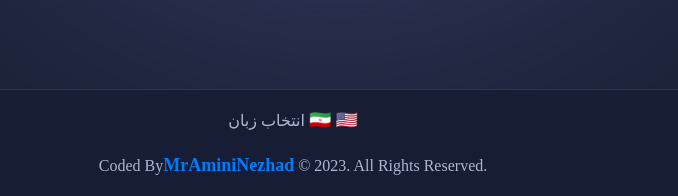
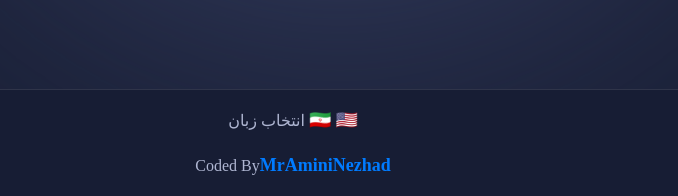
Before and after one commit to MrAminiNezhad/Raccoon, a PHP site: page /index.php in a window 1280 px wide. Shown: the part 806-1002 px from the top of the page, without its empty margins (347-1025 px from the left). Run offline with PHP 8.4, Linux system fonts and the light colour scheme; some web fonts are replaced.

Commit message:
Update index.php

```diff
--- a/index.php
+++ b/index.php
@@ -76,7 +76,7 @@ if ($selected_language == 'en') {
             <a href="?lang=fa">🇮🇷</a>
             <a href="?lang=en">🇺🇸</a>
            </p>
-            <p class="text-size-16 mb-0">Coded By<a href="https://github.com/MrAminiNezhad">MrAminiNezhad</a> © 2023. All Rights Reserved.</p>
+            <p class="text-size-16 mb-0">Coded By<a href="https://github.com/MrAminiNezhad">MrAminiNezhad</a></p>
           </div>
         </div>
       </div>
```
